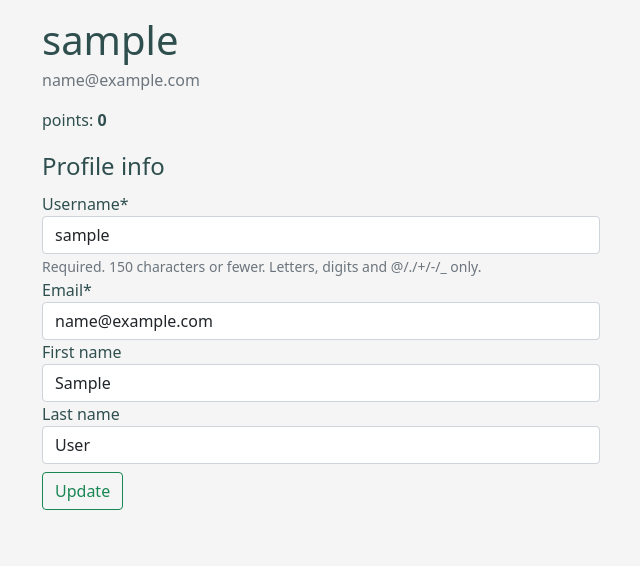
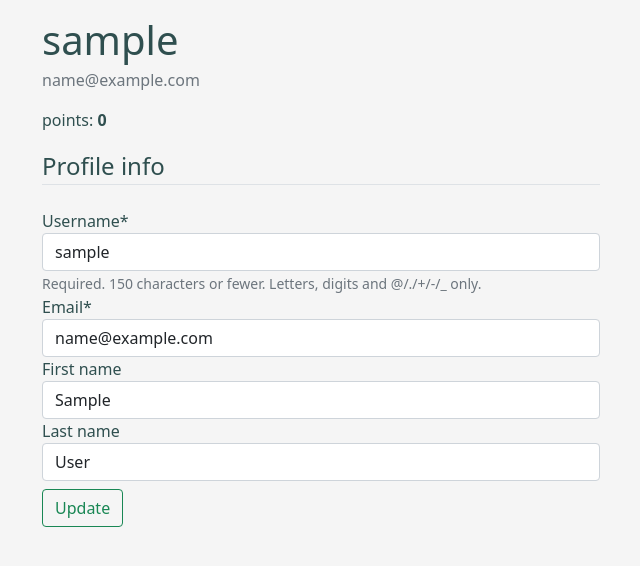
Before and after one commit to justinaluc/LESS_WASTE, a Django app: page /profile/ in a window 1280 px wide. Shown: the part 66-632 px from the top of the page, without its empty margins (40-680 px from the left). Run offline with Django 4.2, Linux system fonts and the light colour scheme; the visitor is signed in with stand-in values (Sample User, id 1); some libraries are stand-ins or nearby versions.

Commit message:
refining the profile view and updating

```diff
--- a/less_users/templates/less_users/profile.html
+++ b/less_users/templates/less_users/profile.html
@@ -13,9 +13,9 @@
     </div>
     <div class="col-md-6">
         <form method="POST">
-            {% csrf_token %}
-            <fieldset class=""form-group">
-                <legend class=""border-bottom mb-4>Profile info</legend>
+        {% csrf_token %}
+            <fieldset class="form-group">
+                <legend class="border-bottom mb-4">Profile info</legend>
             {{ u_form|crispy }}
             </fieldset>
             <div class="form-group pt-2 pb-2">
--- a/less_users/views.py
+++ b/less_users/views.py
@@ -38,15 +38,23 @@ class ProfileView(LoginRequiredMixin, View):
     (user's profile is created automatically by using signals when new user is registered)"""
 
     def get(self, request):
+        """fills form with existing data"""
         u_form = UserUpdateForm(instance=request.user)
         return render(request, 'less_users/profile.html', {'u_form': u_form})
 
     def post(self, request):
+        """enables updating data if form is valid and any changes were made; shows additionaly messages"""
         u_form = UserUpdateForm(request.POST, instance=request.user)
-        if u_form.is_valid():
-            u_form.save()
-            messages.success(request, 'Your account has been updated!')
-            return redirect('profile')
+        if any(x in u_form.changed_data for x in ['username', 'email', 'first_name', 'last_name']):
+            if u_form.is_valid():
+                u_form.save()
+                messages.success(request, 'Your account has been updated!')
+                return redirect('profile')
+            else:
+                messages.warning(request, 'Your account cannot be updated properly... You enetered invalid data!')
+                return redirect('profile')
+        else:
+            messages.warning(request, 'No changes at your account were made.')
         return render(request, 'less_users/profile.html', {'u_form': u_form})
 
 
```
